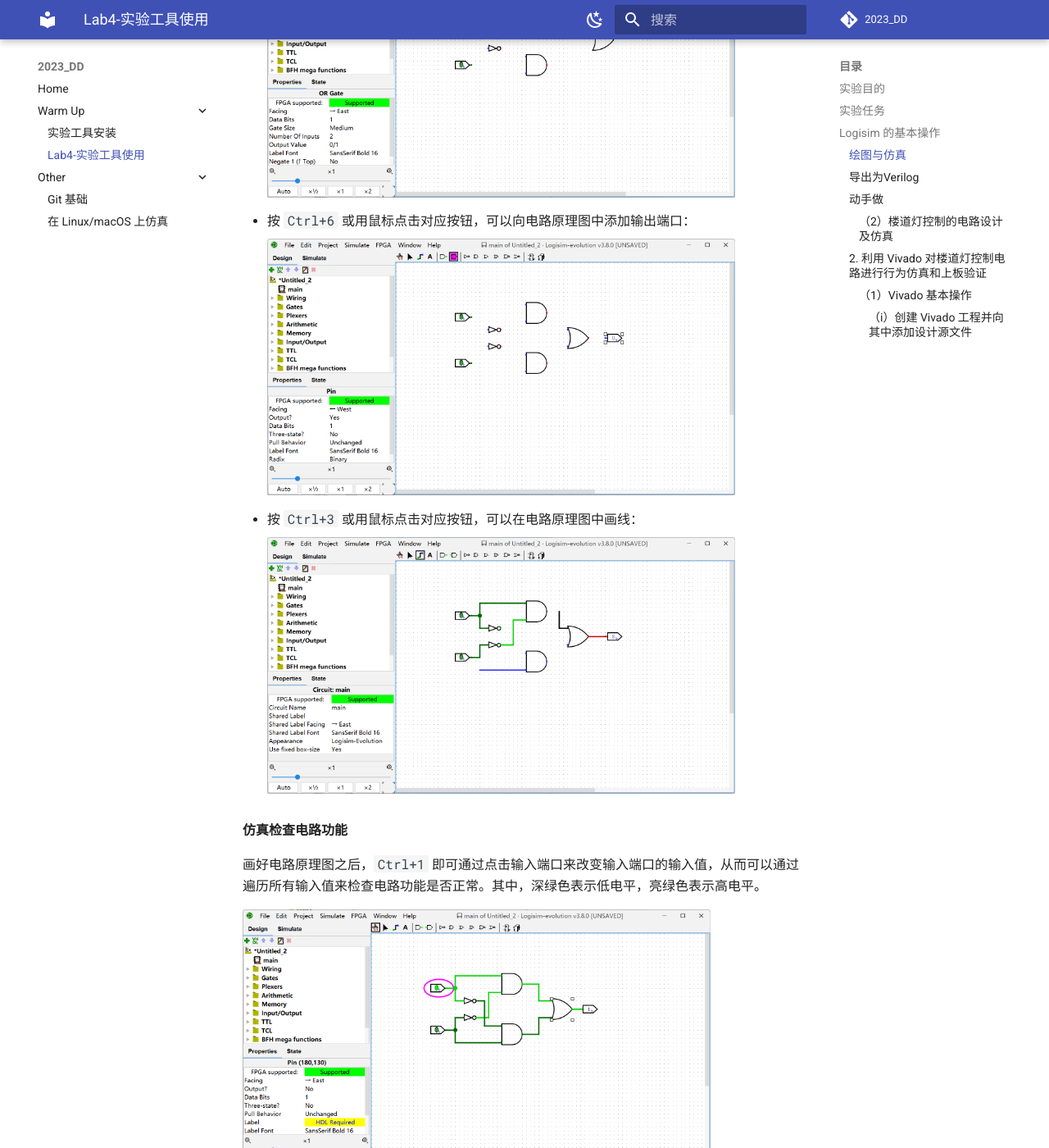
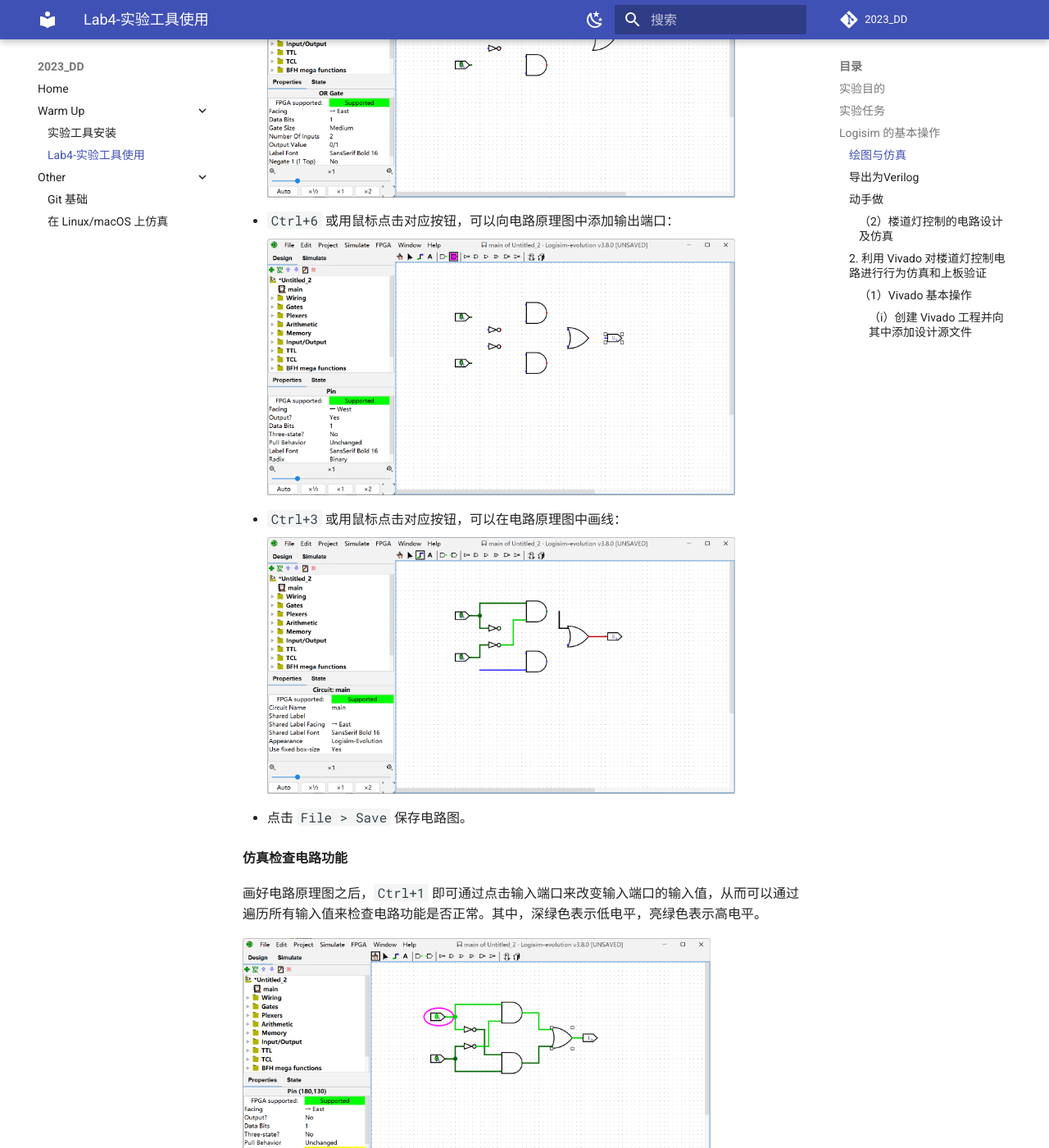
Before and after one commit to Guahao31/2023_DD, an MkDocs documentation site: the page built from docs/warmup/lab4.md, in a window 1280 px wide and 1400 px high, scrolled down 1471 px. Shown: the whole window at 82% size. Built offline with MkDocs 1.6.1 and Material for MkDocs 9.7.7, drawn with Linux system fonts in a browser that asks for light colours; comment, search, counter and statistics services are not loaded.

Commit message:
update: little change

```diff
--- a/docs/warmup/lab4.md
+++ b/docs/warmup/lab4.md
@@ -34,13 +34,15 @@
 
     <img src="../pic/lab4/2.png" alt="添加门" style="zoom:34%"  />
 
-* 按 `Ctrl+6` 或用鼠标点击对应按钮，可以向电路原理图中添加输出端口：
+* `Ctrl+6` 或用鼠标点击对应按钮，可以向电路原理图中添加输出端口：
 
     <img src="../pic/lab4/3.png" alt="添加输出" style="zoom:34%"  />
 
-* 按 `Ctrl+3` 或用鼠标点击对应按钮，可以在电路原理图中画线：
+* `Ctrl+3` 或用鼠标点击对应按钮，可以在电路原理图中画线：
 
     <img src="../pic/lab4/4.png" alt="添加线路" style="zoom:34%"  />
+
+* 点击 `File > Save` 保存电路图。
 
 **仿真检查电路功能**
 
@@ -69,8 +71,6 @@ Vivado 无法读取 Logisim 的工程文件或原理图文件，需要通过将
     <img src="../pic/lab4/9.png" alt="导出4" style="zoom:34%"  />
 
 - 点击 `Execute`，随后点击弹出窗口中的 `Done` 即可完成
-
-    <img src="../pic/lab4/12.png" alt="导出6" style="zoom:34%"  />
 
 - 此时即可在工作目录下 `./verilog` 子目录中看到生成的 Verilog 文件。
 
```
Also changed, not shown: docs/warmup/pic/lab4/12.png (deleted).
